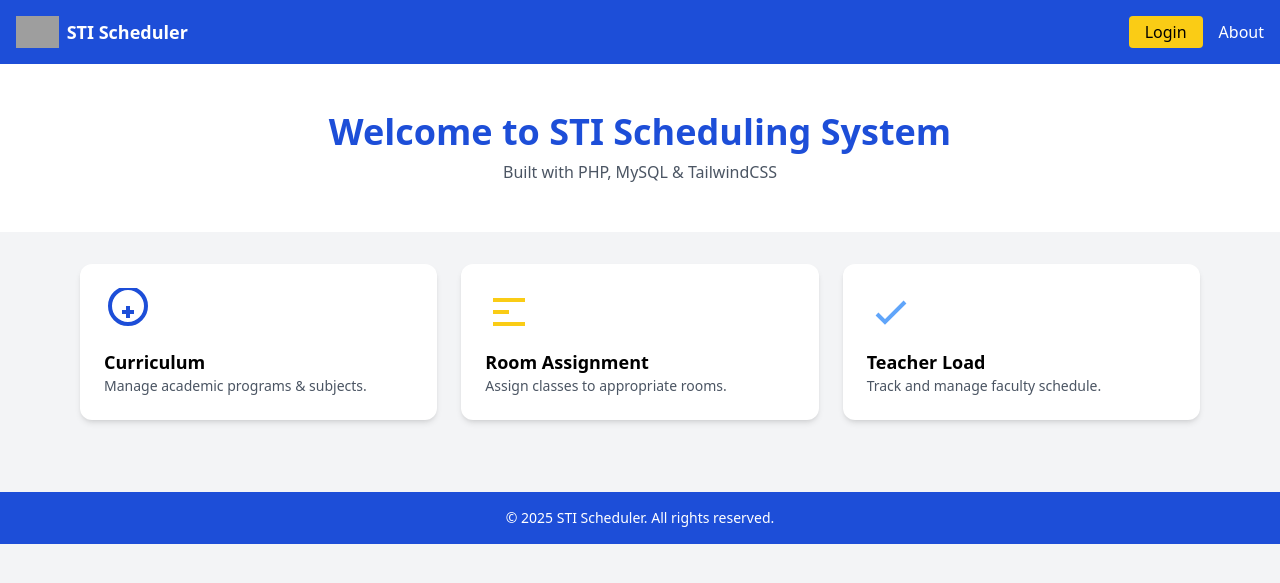
After one commit to AngeloSoria/sti_scheduler, a PHP site: template src/views/login.php in a window 1280 px wide. The commit adds this page. Shown: the top 583 px of the page. Run offline with PHP 8.4, Linux system fonts and the light colour scheme; the template is opened without the code that fills it, so the values that code supplies are empty; some libraries are stand-ins or nearby versions; grey boxes are pictures that could not be loaded.

Commit message:
refactor: Simplify database connection and restructure views with new header and footer components

```diff
--- a/config/config.php
+++ b/config/config.php
@@ -1,7 +1 @@
 <?php
-// config/config.php
-
-// Define a global variable main_root
-// You can set this to your project root URL or path as needed
-// This is used by router.php to determine the base URL for the application.
-define('MAIN_ROOT', $_ENV['BASE_PATH']);
--- a/src/about.php
+++ /dev/null
@@ -1,4 +0,0 @@
-<?php
-
-echo '<h1>About Us</h1>';
-echo '<p>This is the about page.</p>';
--- a/src/auth/login.php
+++ b/src/auth/login.php
@@ -2,4 +2,3 @@
 
 echo "Login page<br>";
 echo "<a href='/'>Home</a><br>";
-echo MAIN_ROOT . "<br>";
--- /dev/null
+++ b/src/partials/footer.php
@@ -0,0 +1,3 @@
+<footer class="bg-blue-700 text-white text-center py-4 mt-10">
+    <p class="text-sm">&copy; <?php echo date("Y"); ?> STI Scheduler. All rights reserved.</p>
+</footer>
--- /dev/null
+++ b/src/partials/header.php
@@ -0,0 +1,69 @@
+<?php
+session_start();
+$isLoggedIn = isset($_SESSION['username']);
+?>
+
+<header class="bg-blue-700 text-white shadow">
+    <div class="max-w-7xl mx-auto px-4 py-4 flex justify-between items-center">
+
+        <!-- Left Logo -->
+        <div class="flex items-center space-x-2">
+            <img src="/sti-scheduler/assets/img/logo.png" alt="STI Logo" class="h-8">
+            <span class="text-lg font-semibold">STI Scheduler</span>
+        </div>
+
+        <!-- Right Content (Login/Dropdown) -->
+        <?php if (!$isLoggedIn): ?>
+            <!-- Public Navbar -->
+            <div class="flex items-center md:space-x-4">
+                <button onclick="document.getElementById('loginModal').classList.remove('hidden')"
+                    class="hidden md:inline bg-yellow-400 text-black px-4 py-1 rounded hover:bg-yellow-300">Login</button>
+                <a href="/about" class="hidden md:inline hover:underline">About</a>
+                <!-- Hamburger for small screens -->
+                <button id="menu-btn" class="md:hidden focus:outline-none">
+                    <svg class="w-6 h-6" fill="none" stroke="white" stroke-width="2" viewBox="0 0 24 24">
+                        <path d="M4 6h16M4 12h16M4 18h16" />
+                    </svg>
+                </button>
+            </div>
+
+        <?php else: ?>
+            <!-- Authenticated Navbar -->
+            <!-- Authenticated Navbar -->
+            <div class="relative group">
+                <!-- Button -->
+                <button class="flex items-center space-x-2 focus:outline-none">
+                    <img src="/thesis-system/assets/img/profile.png" alt="Profile"
+                        class="w-8 h-8 rounded-full border-2 border-white">
+                    <span class="hidden sm:inline"><?php echo htmlspecialchars($_SESSION['username']); ?></span>
+                    <svg class="w-4 h-4" fill="none" stroke="white" stroke-width="2" viewBox="0 0 24 24">
+                        <path d="M19 9l-7 7-7-7" />
+                    </svg>
+                </button>
+
+                <!-- Dropdown: must be inside the same parent (group) -->
+                <div
+                    class="absolute right-0 mt-2 bg-white text-black rounded shadow-md w-40 invisible opacity-0 group-hover:visible group-hover:opacity-100 transition-all duration-200 z-50">
+                    <a href="/thesis-system/admin/profile.php" class="block px-4 py-2 hover:bg-gray-100">View Profile</a>
+                    <a href="/thesis-system/auth/logout.php" class="block px-4 py-2 hover:bg-gray-100">Logout</a>
+                </div>
+            </div>
+
+        <?php endif; ?>
+    </div>
+
+    <?php if (!$isLoggedIn): ?>
+        <!-- Mobile Nav for Public -->
+        <nav id="mobile-menu" class="hidden md:hidden px-4 pb-4">
+            <button onclick="document.getElementById('loginModal').classList.remove('hidden')"
+                class="w-full bg-yellow-400 text-black px-4 py-2 rounded mt-2">Login</button>
+            <a href="#" class="block mt-2 hover:underline">About</a>
+        </nav>
+
+        <script>
+            const btn = document.getElementById("menu-btn");
+            const menu = document.getElementById("mobile-menu");
+            btn?.addEventListener("click", () => menu.classList.toggle("hidden"));
+        </script>
+    <?php endif; ?>
+</header>
--- /dev/null
+++ b/src/views/login.php
@@ -0,0 +1,71 @@
+<?php
+
+?>
+<!DOCTYPE html>
+<html lang="en">
+
+<head>
+    <meta charset="UTF-8" />
+    <meta name="viewport" content="width=device-width, initial-scale=1.0" />
+    <title>STI Scheduler</title>
+    <script src="https://cdn.tailwindcss.com"></script>
+</head>
+
+<body class="bg-gray-100 font-sans">
+
+    <?php include __DIR__ . '../../partials/header.php'; ?>
+
+    <!-- Hero -->
+    <section class="bg-white py-12 text-center">
+        <h1 class="text-4xl font-bold text-blue-700">Welcome to STI Scheduling System</h1>
+        <p class="mt-2 text-gray-600">Built with PHP, MySQL & TailwindCSS</p>
+    </section>
+
+    <!-- Feature Cards -->
+    <section class="max-w-6xl mx-auto px-4 py-8 grid gap-6 grid-cols-1 sm:grid-cols-2 lg:grid-cols-3">
+        <div class="bg-white rounded-xl shadow-md p-6 hover:shadow-lg transition">
+            <svg class="w-12 h-12 text-blue-700 mb-3" fill="none" stroke="currentColor" stroke-width="2"
+                viewBox="0 0 24 24">
+                <path d="M9 12h6m-3 -3v6m9-6a9 9 0 11-18 0 9 9 0 0118 0z" />
+            </svg>
+            <h2 class="text-lg font-semibold">Curriculum</h2>
+            <p class="text-gray-600 text-sm">Manage academic programs & subjects.</p>
+        </div>
+        <div class="bg-white rounded-xl shadow-md p-6 hover:shadow-lg transition">
+            <svg class="w-12 h-12 text-yellow-400 mb-3" fill="none" stroke="currentColor" stroke-width="2"
+                viewBox="0 0 24 24">
+                <path d="M4 6h16M4 12h8m-8 6h16" />
+            </svg>
+            <h2 class="text-lg font-semibold">Room Assignment</h2>
+            <p class="text-gray-600 text-sm">Assign classes to appropriate rooms.</p>
+        </div>
+        <div class="bg-white rounded-xl shadow-md p-6 hover:shadow-lg transition">
+            <svg class="w-12 h-12 text-blue-400 mb-3" fill="none" stroke="currentColor" stroke-width="2"
+                viewBox="0 0 24 24">
+                <path d="M5 13l4 4L19 7" />
+            </svg>
+            <h2 class="text-lg font-semibold">Teacher Load</h2>
+            <p class="text-gray-600 text-sm">Track and manage faculty schedule.</p>
+        </div>
+    </section>
+
+    <?php include __DIR__ . '../../partials/footer.php'; ?>
+
+    <!-- Login Modal -->
+    <div id="loginModal" class="fixed inset-0 bg-black bg-opacity-40 flex items-center justify-center z-50 hidden">
+        <div class="bg-white p-6 rounded-xl shadow-lg w-full max-w-md">
+            <h2 class="text-2xl font-bold mb-4 text-center">Admin Login</h2>
+            <form action="auth/login.php" method="POST" class="space-y-4">
+                <input type="text" name="username" class="w-full border p-2 rounded" placeholder="Username" required>
+                <input type="password" name="password" class="w-full border p-2 rounded" placeholder="Password"
+                    required>
+                <button type="submit" class="w-full bg-blue-700 text-white p-2 rounded hover:bg-blue-800">Login</button>
+                <button type="button" onclick="document.getElementById('loginModal').classList.add('hidden')"
+                    class="w-full mt-2 bg-gray-200 p-2 rounded">Cancel</button>
+            </form>
+        </div>
+    </div>
+
+</body>
+
+</html>
```
Also changed, not shown: config/dbConnection.php (+7 -37 lines), index.php (+6 -5 lines), src/views/about.php (added, +17 -0 lines), src/views/dashboard.php (added, +45 -0 lines).
